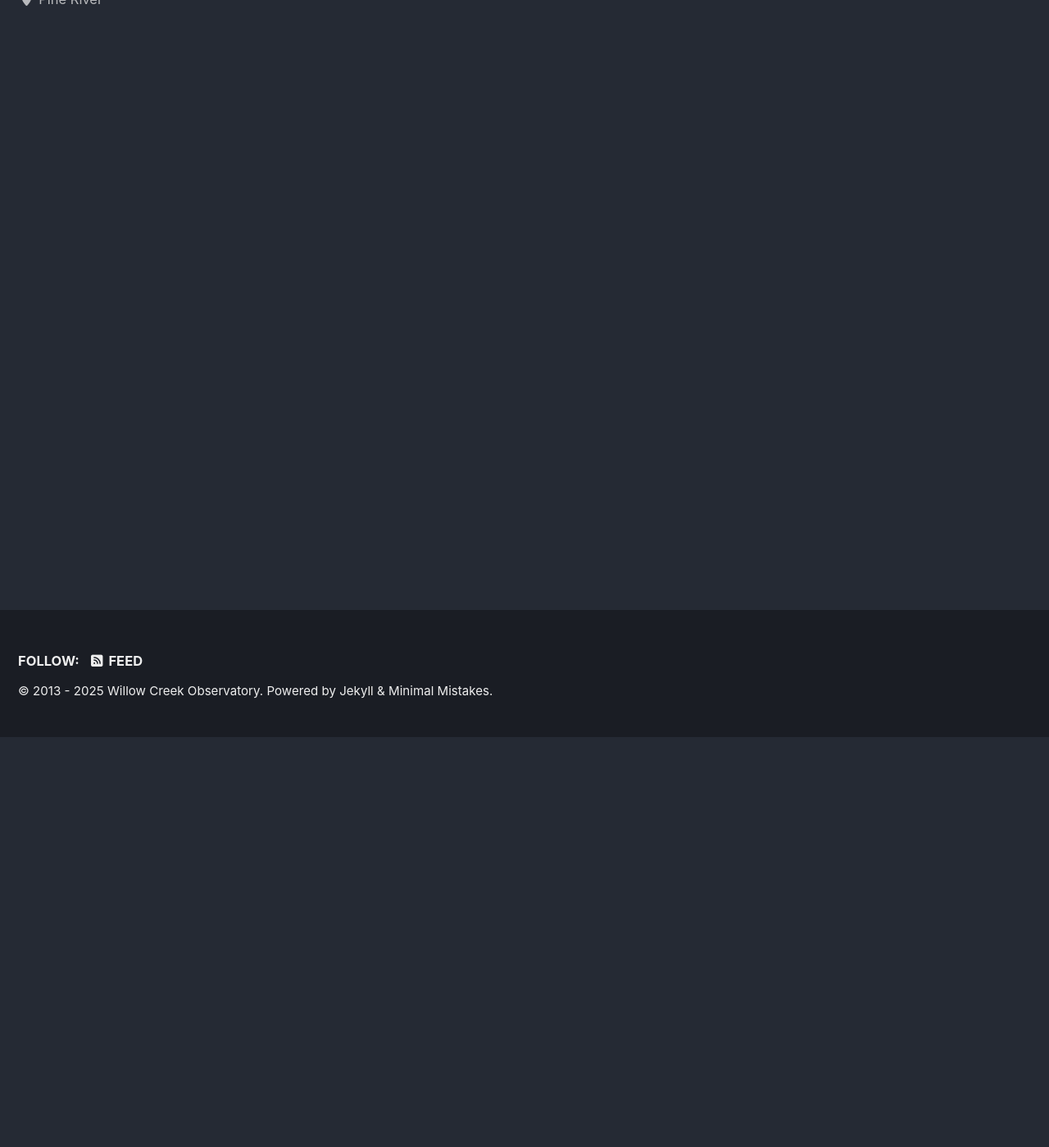
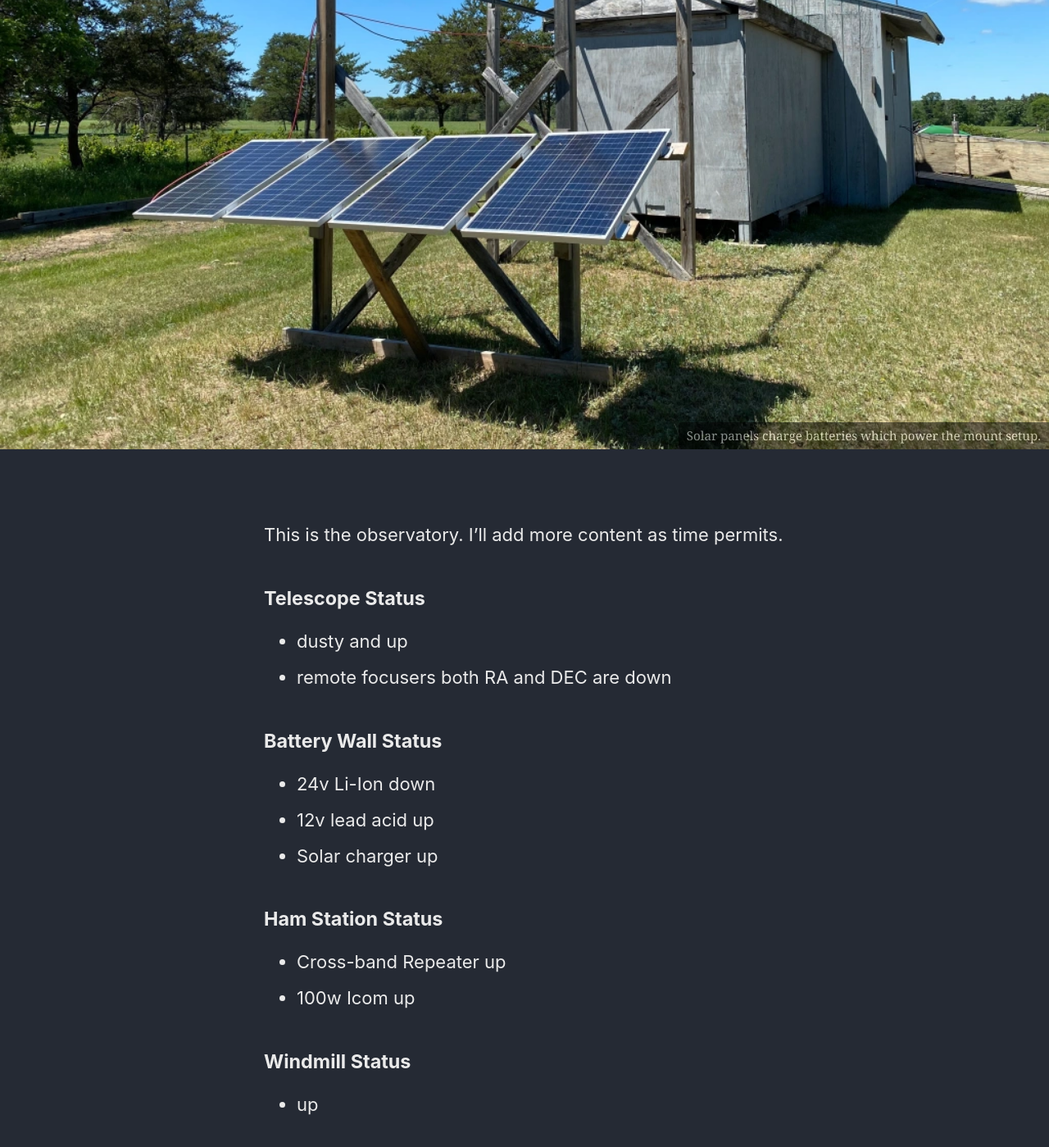
Before and after one commit to ethos101/ethos101.github.io, a Jekyll site: the page built from index.md, in a window 1280 px wide and 1400 px high, scrolled down 501 px. Shown: the whole window at 82% size. Built offline with Jekyll 4.4.1, drawn with Linux system fonts in a browser that asks for light colours; cached includes are drawn as plain includes; the list of posts is cut into pages by our own code; some of the changed text lies outside the part shown.

Commit message:
add indexmd

```diff
--- a/_config.yml
+++ b/_config.yml
@@ -21,7 +21,7 @@ title                    : "Willow Creek Observatory"
 title_separator          : "-"
 subtitle                 : # site tagline that appears below site title in masthead
 name                     : # "WCO web log"
-description              : "An amazing website."
+description              : # "An amazing website."
 url                      : # the base hostname & protocol for your site e.g. "https://mmistakes.github.io"
 baseurl                  : # the subpath of your site, e.g. "/blog"
 repository               : # GitHub username/repo-name e.g. "mmistakes/minimal-mistakes"
--- /dev/null
+++ b/index.md
@@ -0,0 +1,23 @@
+---
+layout: home
+header:
+  image: /images/img_8396.webp
+  caption: "Solar panels charge batteries which power the mount setup."
+---
+This is the observatory. I'll add more content as time permits.
+
+#### Telescope Status
+- dusty and up
+- remote focusers both RA and DEC are down
+
+#### Battery Wall Status
+- 24v Li-Ion down
+- 12v lead acid up
+- Solar charger up
+
+#### Ham Station Status
+- Cross-band Repeater up
+- 100w Icom up
+
+#### Windmill Status
+- up
```
